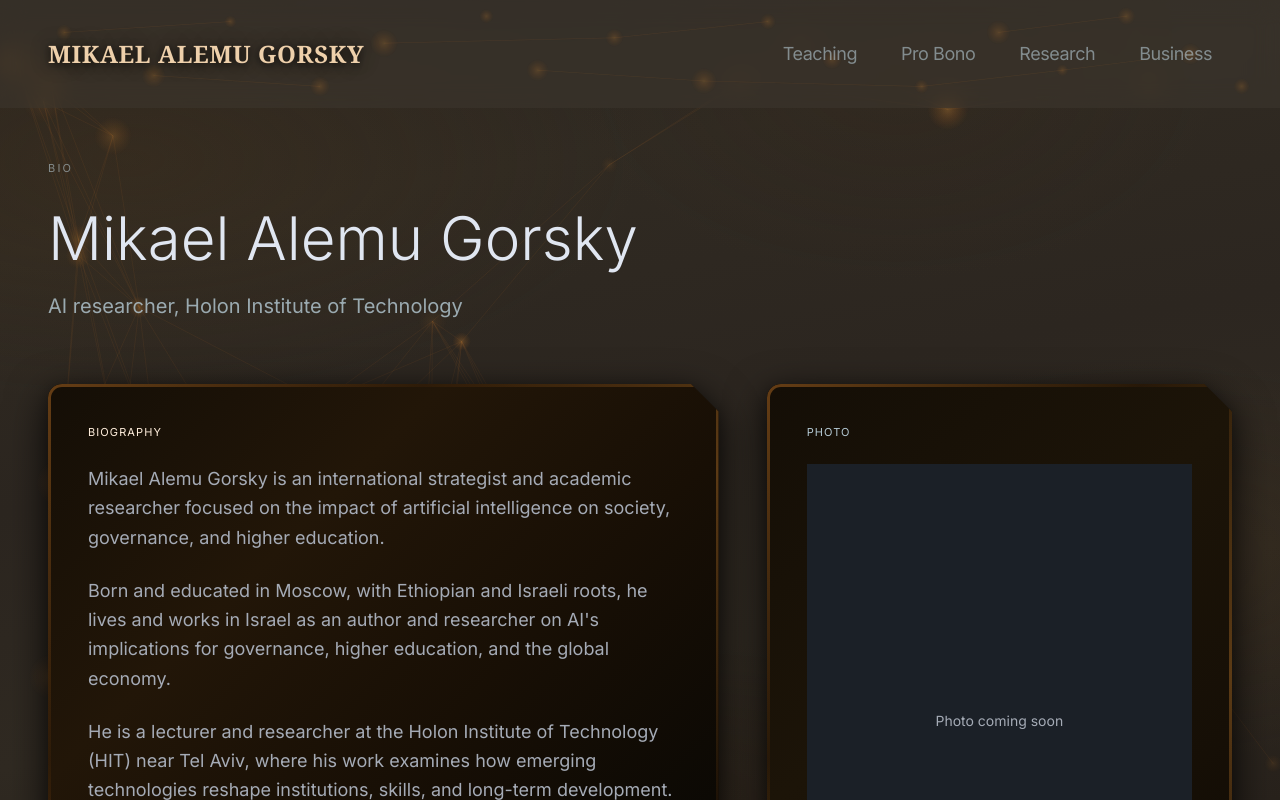
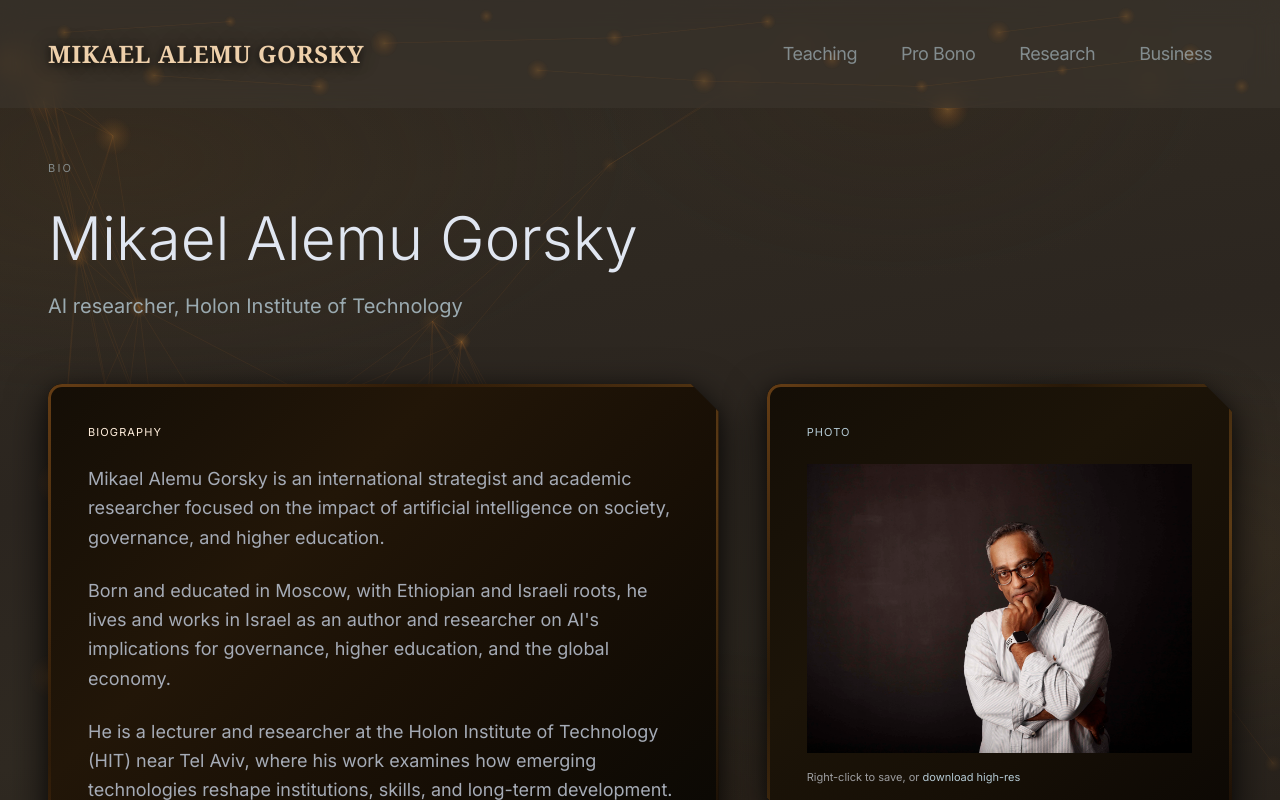
Before and after one commit to mikael-gorsky/mgorskynet, a React (Vite) app: page /bio in a window 1280 px wide. Shown: the top 800 px of the page. Built offline with nearby package versions, Linux system fonts and the light colour scheme.

Commit message:
Add photo to Bio page
Co-Authored-By: Claude Opus 4.6 (1M context) <noreply@anthropic.com>

```diff
--- a/src/pages/Bio.jsx
+++ b/src/pages/Bio.jsx
@@ -32,12 +32,9 @@ export default function Bio() {
           <div className="sticky top-40 space-y-8">
             <Card variant="card-widget" className="p-10">
               <h2 className="font-label text-[0.6875rem] uppercase tracking-widest text-primary mb-6">Photo</h2>
-              {/* Replace placeholder with actual photo */}
-              <div className="aspect-[3/4] bg-surface-container-high flex items-center justify-center">
-                <span className="text-on-surface-variant text-sm">Photo coming soon</span>
-              </div>
+              <img src="/mikael-gorsky.jpg" alt="Mikael Alemu Gorsky" className="w-full" />
               <p className="font-label text-[0.6875rem] text-secondary mt-4">
-                Right-click to download, or <a href="#" className="text-primary hover:text-tertiary transition-colors">download high-res</a>
+                Right-click to save, or <a href="/mikael-gorsky.jpg" download className="text-primary hover:text-tertiary transition-colors">download high-res</a>
               </p>
             </Card>
           </div>
```
Also changed, not shown: public/mikael-gorsky.jpg (added).
